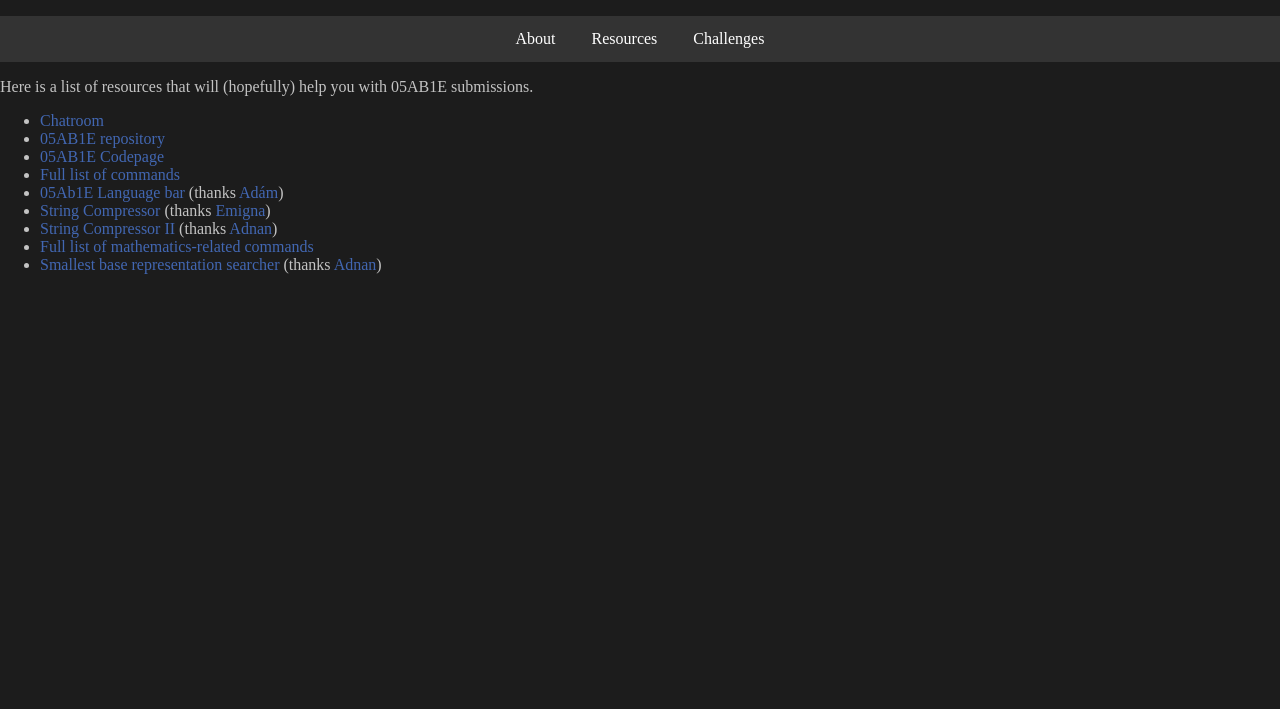
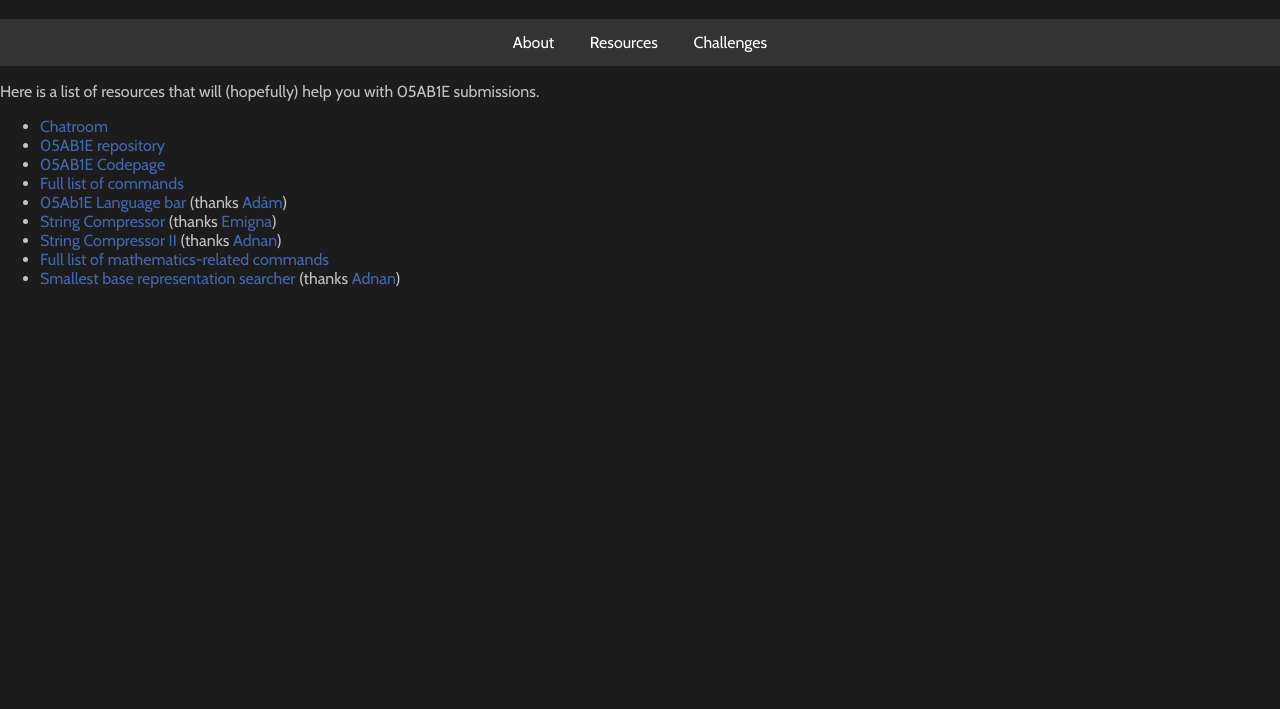
Before and after one commit to Mr-Xcoder/05AB1E-Lounge, a plain HTML site: page resources.html in a window 1280 px wide. Shown: the part 91-800 px from the top of the page. Drawn offline with nearby package versions, Linux system fonts and the light colour scheme.

Commit message:
Update resources.html

```diff
--- a/resources.html
+++ b/resources.html
@@ -2,9 +2,13 @@
 <html>
 
   <head>
-    <title>The 05AB1E Lounge</title>
+    <title>Physics Addicts</title>
     <meta name="viewport" content="width=device-width, initial-scale=1.0">
+    <link rel="stylesheet" href="https://cdnjs.cloudflare.com/ajax/libs/KaTeX/0.9.0/katex.min.css" integrity="sha384-TEMocfGvRuD1rIAacqrknm5BQZ7W7uWitoih+jMNFXQIbNl16bO8OZmylH/Vi/Ei" crossorigin="anonymous">
+    <script src="https://cdnjs.cloudflare.com/ajax/libs/KaTeX/0.9.0/katex.min.js" integrity="sha384-jmxIlussZWB7qCuB+PgKG1uLjjxbVVIayPJwi6cG6Zb4YKq0JIw+OMnkkEC7kYCq" crossorigin="anonymous"></script>
     <link rel="stylesheet" href="stylesheet.css">
+    <link href="https://fonts.googleapis.com/css?family=Lobster" rel="stylesheet">
+    <link href="https://fonts.googleapis.com/css?family=Cabin" rel="stylesheet">
   </head>
 
   <body>
```
